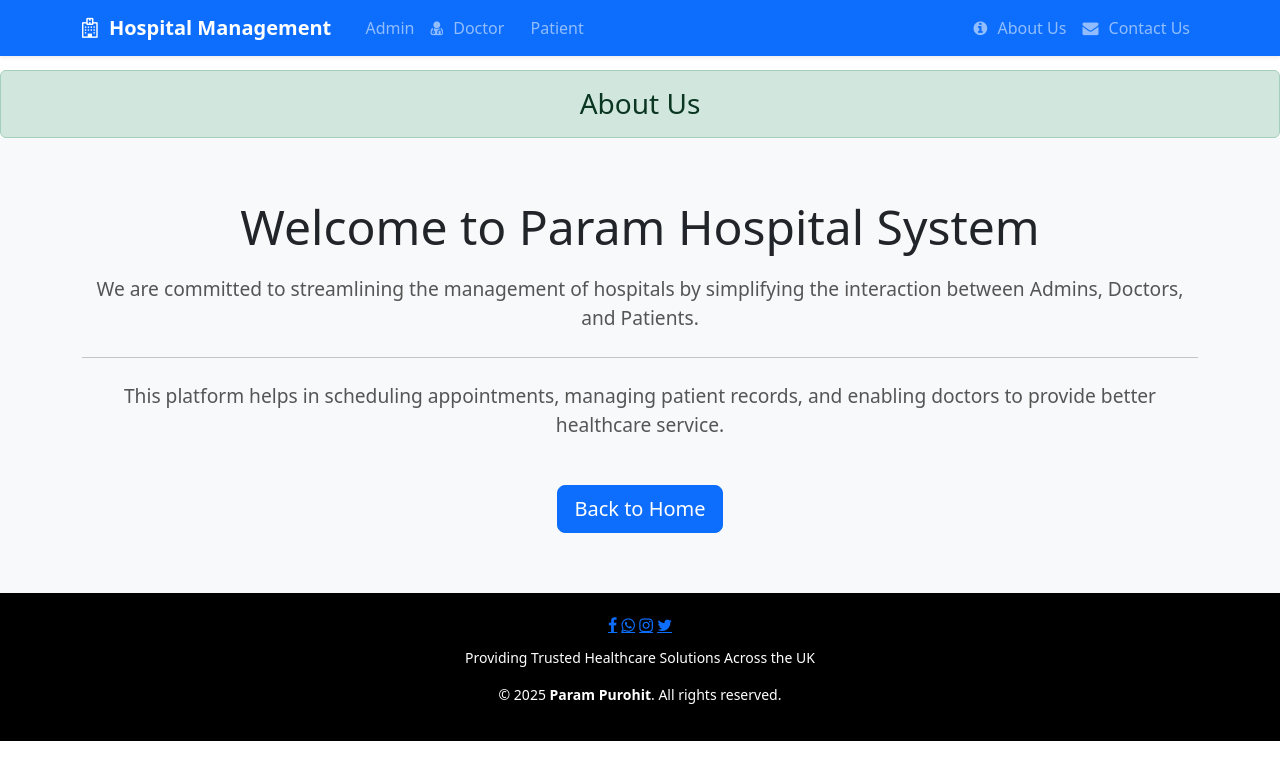
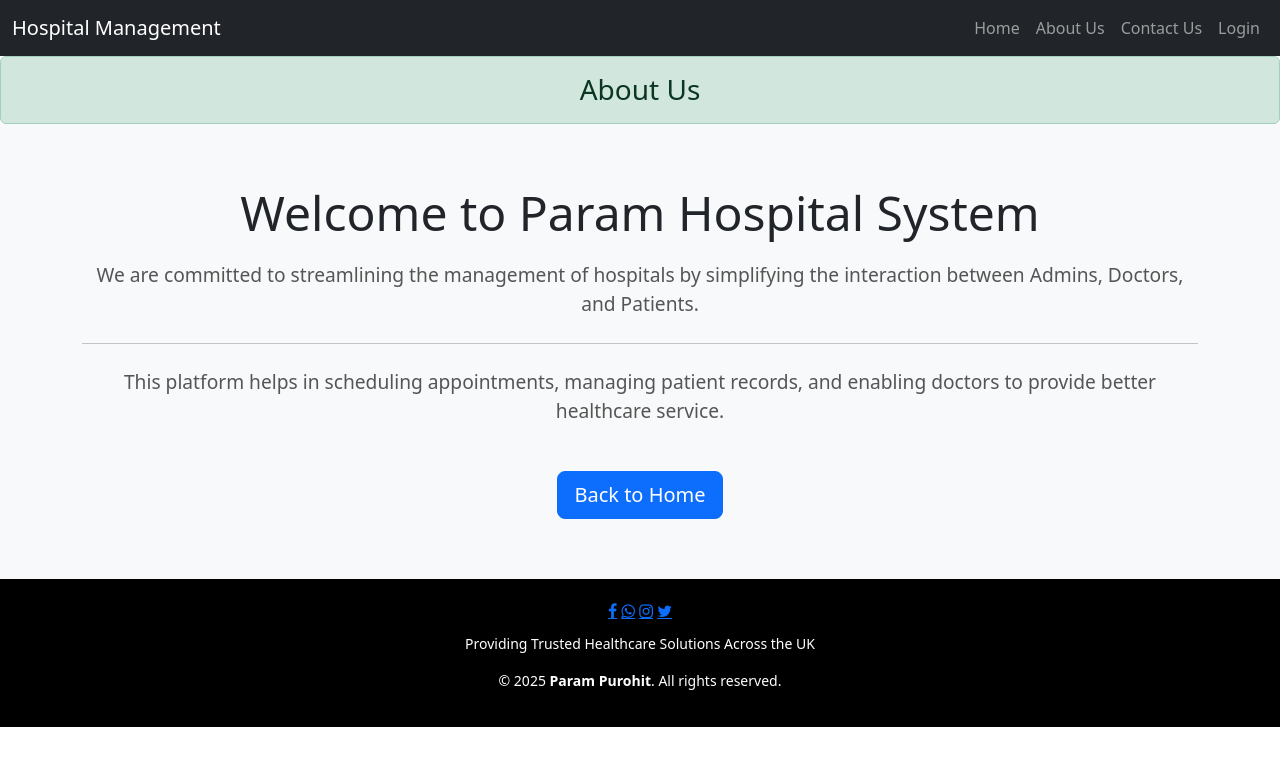
Before and after one commit to Purohit1999/hospital_management, a Django app: page /aboutus/ in a window 1280 px wide. Shown: the top 780 px of the page. Run offline with Django 3.2, Linux system fonts and the light colour scheme; some libraries are stand-ins or nearby versions.

Commit message:
Update navbar.html

```diff
--- a/templates/hospital/navbar.html
+++ b/templates/hospital/navbar.html
@@ -1,63 +1,31 @@
 {% load static %}
-<nav class="navbar navbar-expand-lg navbar-dark bg-primary fixed-top shadow-sm">
-  <div class="container">
-    <a class="navbar-brand fw-bold" href="/">
-      <i class="fa fa-hospital-o mr-2" aria-hidden="true"></i> Hospital Management
-    </a>
-    <button class="navbar-toggler" type="button" data-bs-toggle="collapse" data-bs-target="#navbarNav"
-      aria-controls="navbarNav" aria-expanded="false" aria-label="Toggle navigation">
+<nav class="navbar navbar-expand-lg navbar-dark bg-dark">
+    <div class="container-fluid">
+        <a class="navbar-brand" href="{% url 'home' %}">Hospital Management</a>
+        <button class="navbar-toggler" type="button" data-bs-toggle="collapse" data-bs-target="#navbarNav" aria-controls="navbarNav" aria-expanded="false" aria-label="Toggle navigation">
             <span class="navbar-toggler-icon"></span>
         </button>
-
-    <div class="collapse navbar-collapse justify-content-between" id="navbarNav">
-      <!-- Left Menu -->
-      <ul class="navbar-nav">
+        <div class="collapse navbar-collapse" id="navbarNav">
+            <ul class="navbar-nav ms-auto">
                 <li class="nav-item">
-          <a class="nav-link" href="/adminclick"><i class="fa fa-user-shield"></i> Admin</a>
+                    <a class="nav-link" href="{% url 'home' %}">Home</a>
                 </li>
                 <li class="nav-item">
-          <a class="nav-link" href="/doctorclick"><i class="fa fa-user-md"></i> Doctor</a>
+                    <a class="nav-link" href="{% url 'aboutus' %}">About Us</a>
                 </li>
                 <li class="nav-item">
-          <a class="nav-link" href="/patientclick"><i class="fa fa-procedures"></i> Patient</a>
+                    <a class="nav-link" href="{% url 'contactus' %}">Contact Us</a>
                 </li>
-      </ul>
-
-      <!-- Right Menu -->
-      <ul class="navbar-nav">
+                {% if user.is_authenticated %}
                 <li class="nav-item">
-          <a class="nav-link" href="/aboutus"><i class="fa fa-info-circle"></i> About Us</a>
+                    <a class="nav-link" href="{% url 'logout' %}">Logout</a>
                 </li>
+                {% else %}
                 <li class="nav-item">
-          <a class="nav-link" href="/contactus"><i class="fa fa-envelope"></i> Contact Us</a>
+                    <a class="nav-link" href="{% url 'adminlogin' %}">Login</a>
                 </li>
+                {% endif %}
             </ul>
         </div>
     </div>
 </nav>
-
-<!-- Styles (move to base or style.css if needed) -->
-<style>
-  .navbar-brand {
-    font-size: 1.25rem;
-    font-weight: 600;
-  }
-
-  .nav-link {
-    font-size: 1rem;
-    padding: 0.5rem 1rem;
-  }
-
-  .navbar .fa {
-    margin-right: 6px;
-  }
-
-  body {
-    padding-top: 70px; /* Prevent navbar overlap */
-  }
-</style>
-
-<!-- Required Bootstrap 5 and FontAwesome (Put in base or head block) -->
-<link rel="stylesheet" href="https://cdn.jsdelivr.net/npm/bootstrap@5.3.2/dist/css/bootstrap.min.css">
-<link rel="stylesheet" href="https://cdnjs.cloudflare.com/ajax/libs/font-awesome/4.7.0/css/font-awesome.min.css">
-<script src="https://cdn.jsdelivr.net/npm/bootstrap@5.3.2/dist/js/bootstrap.bundle.min.js"></script>
```
Lines whose indentation alone changed are shown as unchanged.
